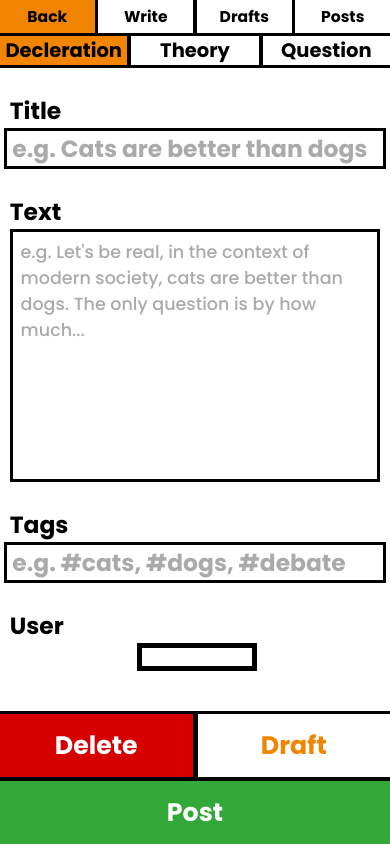
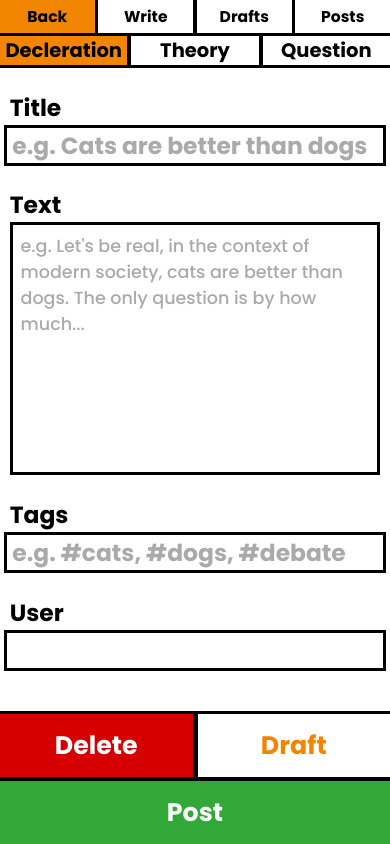
Before and after one commit to skrillfalconblast/bantopia, a Django app: page /post/write in a window 390 px wide. Run offline with Django 3.2, Linux system fonts and the light colour scheme; the visitor is signed in with stand-in values (Sample User, id 1); data that the repository does not hold is empty.

Commit message:
Fixed admin user input in post

```diff
--- a/static/styles/post.css
+++ b/static/styles/post.css
@@ -769,6 +769,15 @@ input:focus:-ms-input-placeholder {
 
     }
 
+    #user {
+        font-size: 6vw;
+        width: 95vw;
+        margin: 0;
+        border: 1vw solid #000;
+        padding-left: 5px;
+
+    }
+
     .post-input {
         width: 100%;
         font-size: 6vw;
```
